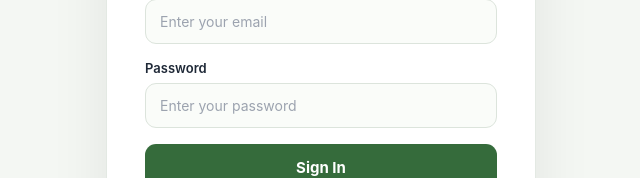
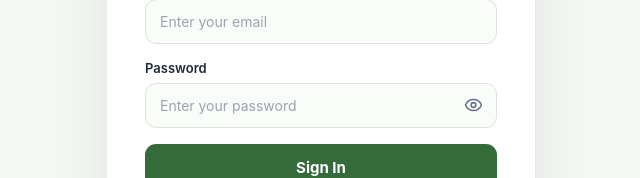
Before and after one commit to kahosh-dev/kagochi_enterprise, a React (Vite) app in the folder frontend/: page / in a window 1280 px wide. Both pictures are taken after a click on the button "Login". Shown: the part 374-552 px from the top of the page, without its empty margins (319-959 px from the left). Built offline with nearby package versions, Linux system fonts and the light colour scheme; no server answers.

Commit message:
Add files via upload

```diff
--- a/frontend/src/App.tsx
+++ b/frontend/src/App.tsx
@@ -1,4 +1,5 @@
 import { useEffect, useRef, useState } from "react";
+import { Eye, EyeOff } from "lucide-react";
 import "./App.css";
 import PublicWebsite from "./views/PublicWebsite";
 
@@ -65,6 +66,7 @@ function App() {
   const [name, setName] = useState("");
   const [email, setEmail] = useState("");
   const [password, setPassword] = useState("");
+  const[showPassword, setShowPassword] = useState(false);
   const [poultryCount, setPoultryCount] = useState(0);
   const [livestockCount, setLivestockCount] = useState(0);
   const [productionCount, setProductionCount] = useState(0);
@@ -274,14 +276,51 @@ function App() {
             </div>
 
            <div className="auth-field">
-              <label>Password</label>
+  <label htmlFor="auth-password">Password</label>
+
+  <div style={{ position: "relative", width: "100%" }}>
     <input
-                type="password"
+      id="auth-password"
+      type={showPassword ? "text" : "password"}
       placeholder="Enter your password"
       value={password}
+      autoComplete={
+        authMode === "login" ? "current-password" : "new-password"
+      }
       onChange={(e) => setPassword(e.target.value)}
-                onKeyDown={(e) => { if (e.key === "Enter") handleAuth(); }}
+      onKeyDown={(e) => {
+        if (e.key === "Enter") handleAuth();
+      }}
+      style={{
+        width: "100%",
+        boxSizing: "border-box",
+        paddingRight: "46px",
+      }}
     />
+
+    <button
+      type="button"
+      onClick={() => setShowPassword((visible) => !visible)}
+      aria-label={showPassword ? "Hide password" : "Show password"}
+      aria-pressed={showPassword}
+      style={{
+        position: "absolute",
+        right: "10px",
+        top: "50%",
+        transform: "translateY(-50%)",
+        display: "flex",
+        alignItems: "center",
+        justifyContent: "center",
+        padding: "4px",
+        border: "none",
+        background: "transparent",
+        color: "#64748b",
+        cursor: "pointer",
+      }}
+    >
+      {showPassword ? <EyeOff size={19} /> : <Eye size={19} />}
+    </button>
+  </div>
 </div>
 
             {authError && <div className="auth-error">{authError}</div>}
```
Lines whose indentation alone changed are shown as unchanged.
